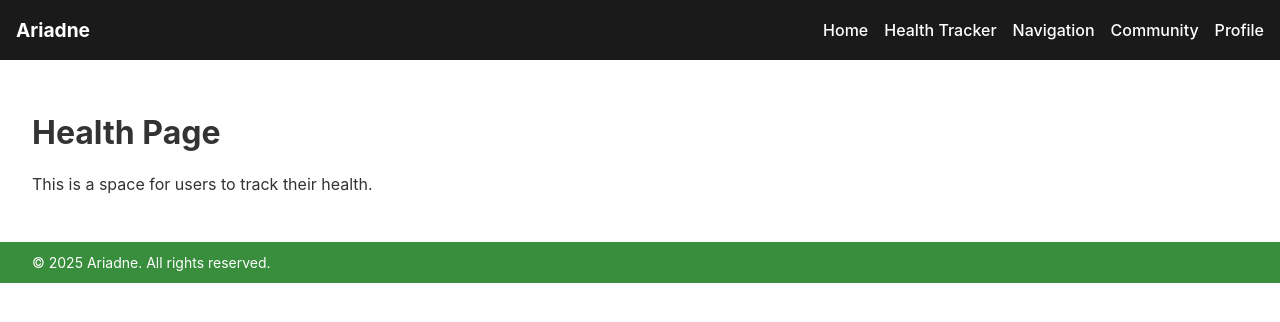
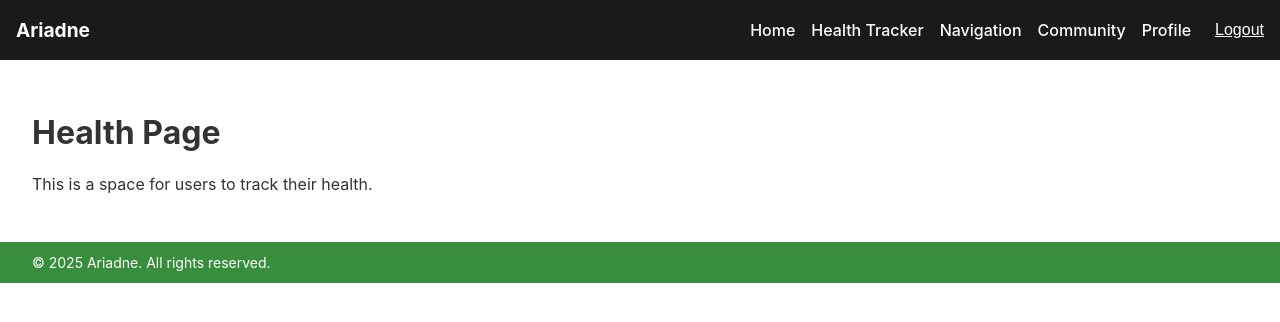
Before and after one commit to akulkudari/Ariadne, a React (Create React App) app in the folder frontend/: page /health in a window 1280 px wide. Shown: the top 322 px of the page. Built offline with nearby package versions, Linux system fonts and the light colour scheme; the HTML template or start-up script is replaced by a standard one.

Commit message:
added logout

```diff
--- a/frontend/src/components/Community/community.js
+++ b/frontend/src/components/Community/community.js
@@ -1,5 +1,7 @@
 import React from 'react';
 import "./community.css"
+import Header from '../header'
+
 
 const mockPosts = [
     {
@@ -22,16 +24,7 @@ const mockPosts = [
 export default function Community() {
   return (
     <div className="dashboard">
-    <header className="dashboard__header">
-    <div className="dashboard__logo">Ariadne</div>
-    <nav className="dashboard__nav">
-        <a href="/dashboard" className="dashboard__nav-link">Home</a>
-        <a href="/health" className="dashboard__nav-link">Health Tracker</a>
-        <a href="/nav" className="dashboard__nav-link">Navigation</a>
-        <a href="/community" className="dashboard__nav-link">Community</a>
-        <a href="/profile" className="dashboard__nav-link">Profile</a>
-    </nav>
-    </header>
+    <Header/>
 
     <main className="community__main">
         <h1 className="community__title">Community Forum</h1>
--- a/frontend/src/components/Dashboard/dashboard.css
+++ b/frontend/src/components/Dashboard/dashboard.css
@@ -5,36 +5,6 @@
     min-height: 100vh;
     font-family: 'Inter', sans-serif;
     color: #333;
-  }
-
-  /* Header */
-  .dashboard__header {
-    display: flex;
-    justify-content: space-between;
-    align-items: center;
-    background-color: #388e3c;
-    padding: 0.75rem 2rem;
-    color: white;
-  }
-
-  .dashboard__logo {
-    font-size: 1.25rem;
-    font-weight: 600;
-  }
-
-  .dashboard__nav {
-    display: flex;
-    gap: 1.5rem;
-  }
-
-  .dashboard__nav-link {
-    color: white;
-    text-decoration: none;
-    font-weight: 500;
-    transition: opacity 0.2s;
-  }
-  .dashboard__nav-link:hover {
-    opacity: 0.8;
   }
 
   /* Main section */
--- a/frontend/src/components/Dashboard/dashboard.js
+++ b/frontend/src/components/Dashboard/dashboard.js
@@ -3,6 +3,7 @@ import './dashboard.css';
 import communityImg from '../../assets/images/community.jpg';
 import navigationImg from '../../assets/images/navigation.png';
 import healthImg from '../../assets/images/health.png';
+import Header from '../header'
 
 // you can replace these with real icons or <img> tags
 const cards = [
@@ -30,16 +31,7 @@ const cards = [
 export default function Dashboard() {
   return (
     <div className="dashboard">
-      <header className="dashboard__header">
-        <div className="dashboard__logo">Ariadne</div>
-        <nav className="dashboard__nav">
-          <a href="/dashboard" className="dashboard__nav-link">Home</a>
-          <a href="/health" className="dashboard__nav-link">Health Tracker</a>
-          <a href="/nav" className="dashboard__nav-link">Navigation</a>
-          <a href="/community" className="dashboard__nav-link">Community</a>
-          <a href="/profile" className="dashboard__nav-link">Profile</a>
-        </nav>
-      </header>
+      <Header />
 
       <main className="dashboard__main">
         <h1 className="dashboard__title">Welcome to Ariadne</h1>
--- a/frontend/src/components/Health/health.js
+++ b/frontend/src/components/Health/health.js
@@ -1,18 +1,10 @@
 import React from 'react';
+import Header from '../header'
 
 export default function Health() {
   return (
      <div className="dashboard">
-     <header className="dashboard__header">
-       <div className="dashboard__logo">Ariadne</div>
-       <nav className="dashboard__nav">
-         <a href="/dashboard" className="dashboard__nav-link">Home</a>
-         <a href="/health" className="dashboard__nav-link">Health Tracker</a>
-         <a href="/nav" className="dashboard__nav-link">Navigation</a>
-         <a href="/community" className="dashboard__nav-link">Community</a>
-         <a href="/profile" className="dashboard__nav-link">Profile</a>
-       </nav>
-     </header>
+     <Header />
 
      <div style={{ padding: '2rem' }}>
       <h1>Health Page</h1>
--- a/frontend/src/components/Login/login.js
+++ b/frontend/src/components/Login/login.js
@@ -1,5 +1,6 @@
 import React, { useState } from 'react';
 import './login.css';
+
 
 export default function Login({ onLoggedIn }) {
   const [email, setEmail] = useState('');
--- a/frontend/src/components/Navigation/navboard.js
+++ b/frontend/src/components/Navigation/navboard.js
@@ -5,6 +5,7 @@ import MapboxDirections from '@mapbox/mapbox-gl-directions/dist/mapbox-gl-direct
 import '@mapbox/mapbox-gl-directions/dist/mapbox-gl-directions.css';
 import 'mapbox-gl/dist/mapbox-gl.css';
 import './navboard.css';
+import Header from '../header'
 
 mapboxgl.accessToken = 'pk.eyJ1IjoiYWt1ZGFyaSIsImEiOiJjbWFvam5tM3owNjgxMmtvOHZpYzNlbWdwIn0.hx9QD3NKieHATfs_btT-bw';
 
@@ -77,16 +78,7 @@ export default function NavBoard() {
 
   return (
     <div className="dashboard">
-      <header className="dashboard__header">
-        <div className="dashboard__logo">Ariadne</div>
-        <nav className="dashboard__nav">
-          <a href="/dashboard" className="dashboard__nav-link">Home</a>
-          <a href="/health" className="dashboard__nav-link">Health Tracker</a>
-          <a href="/nav" className="dashboard__nav-link">Navigation</a>
-          <a href="/community" className="dashboard__nav-link">Community</a>
-          <a href="/profile" className="dashboard__nav-link">Profile</a>
-        </nav>
-      </header>
+      <Header/>
 
       <div ref={mapContainer} className="dashboard__map" />
 
--- a/frontend/src/components/Profile/profile.css
+++ b/frontend/src/components/Profile/profile.css
@@ -4,15 +4,6 @@
     min-height: 100vh;
     font-family: 'Inter', sans-serif;
     color: #333;
-  }
-
-  .profile__header {
-    display: flex;
-    justify-content: space-between;
-    align-items: center;
-    background-color: #388e3c;
-    padding: 0.75rem 2rem;
-    color: white;
   }
 
   .profile__logo {
@@ -103,15 +94,20 @@
     background-color: #2e7d32;
   }
 
-  .profile__footer {
-    background-color: #388e3c;
+
+  .dashboard__logout-button {
+    background: none;
+    border: none;
     color: white;
-    display: flex;
-    justify-content: space-between;
-    align-items: center;
-    padding: 0.75rem 2rem;
+    font-weight: 500;
+    font-size: 1rem;
+    cursor: pointer;
+    padding: 0;
+    margin-left: 0.5rem;
+    text-decoration: underline;
+    transition: opacity 0.2s;
   }
 
-  .profile__footer-left {
-    font-size: 0.875rem;
+  .dashboard__logout-button:hover {
+    opacity: 0.8;
   }
--- a/frontend/src/components/Profile/profile.js
+++ b/frontend/src/components/Profile/profile.js
@@ -1,5 +1,9 @@
 import React, { useState, useEffect } from 'react';
 import './profile.css';
+import { useNavigate } from 'react-router-dom';
+import Header from '../header'
+
+
 
 function ProfilePage() {
   const [hikeStats, setHikeStats] = useState({
@@ -13,18 +17,15 @@ function ProfilePage() {
     console.log("Smartwatch data sync initialized...");
   }, []);
 
+  const navigate = useNavigate();
+
+    function handleLogout() {
+    // Clear user session if needed (e.g., localStorage.clear())
+        navigate('/'); // Go to home page
+    }
   return (
     <div className="profile">
-      <header className="dashboard__header">
-        <div className="dashboard__logo">Ariadne</div>
-        <nav className="dashboard__nav">
-          <a href="/dashboard" className="dashboard__nav-link">Home</a>
-          <a href="/health" className="dashboard__nav-link">Health Tracker</a>
-          <a href="/nav" className="dashboard__nav-link">Navigation</a>
-          <a href="/community" className="dashboard__nav-link">Community</a>
-          <a href="/profile" className="dashboard__nav-link">Profile</a>
-        </nav>
-      </header>
+      <Header />
 
       <main className="profile__main">
         <h1 className="profile__title">Your Hiking Profile</h1>
@@ -61,6 +62,8 @@ function ProfilePage() {
             Go to Community
           </button>
         </div>
+
+
       </main>
 
       <footer className="dashboard__footer">
--- /dev/null
+++ b/frontend/src/components/header.css
@@ -0,0 +1,44 @@
+.dashboard__header {
+    display: flex;
+    justify-content: space-between;
+    align-items: center;
+    background-color: #388e3c;
+    padding: 0.75rem 2rem;
+    color: white;
+  }
+
+  .dashboard__logo {
+    font-size: 1.25rem;
+    font-weight: 600;
+  }
+
+  .dashboard__nav {
+    display: flex;
+    gap: 1.5rem;
+  }
+
+  .dashboard__nav-link {
+    color: white;
+    text-decoration: none;
+    font-weight: 500;
+    transition: opacity 0.2s;
+  }
+  .dashboard__nav-link:hover {
+    opacity: 0.8;
+  }
+
+.dashboard__logout-button {
+    background: none;
+    border: none;
+    color: white;
+    font-weight: 500;
+    font-size: 1rem;
+    cursor: pointer;
+    padding: 0;
+    margin-left: 1.5rem;
+    text-decoration: underline;
+    transition: opacity 0.2s;
+  }
+  .dashboard__logout-button:hover {
+    opacity: 0.8;
+  }
--- /dev/null
+++ b/frontend/src/components/header.js
@@ -0,0 +1,29 @@
+import React from 'react';
+import { useNavigate } from 'react-router-dom';
+import './header.css'; // optional
+
+function Header() {
+    const navigate = useNavigate();
+
+    function handleLogout() {
+        navigate('/'); // Go to home page
+    }
+
+  return (
+    <header className="dashboard__header">
+      <div className="dashboard__logo">Ariadne</div>
+      <nav className="dashboard__nav">
+        <a href="/dashboard" className="dashboard__nav-link">Home</a>
+        <a href="/health" className="dashboard__nav-link">Health Tracker</a>
+        <a href="/nav" className="dashboard__nav-link">Navigation</a>
+        <a href="/community" className="dashboard__nav-link">Community</a>
+        <a href="/profile" className="dashboard__nav-link">Profile</a>
+        <button className="dashboard__logout-button" onClick={() => handleLogout(navigate)}>
+          Logout
+        </button>
+      </nav>
+    </header>
+  );
+}
+
+export default Header;
```
